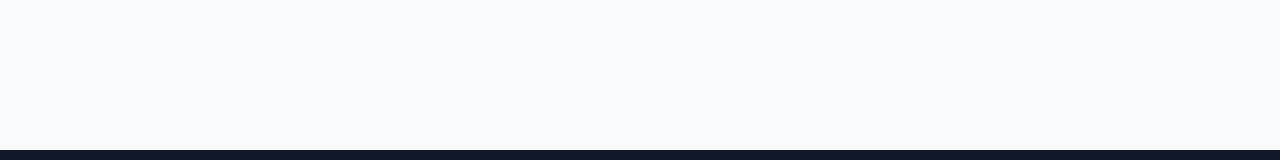
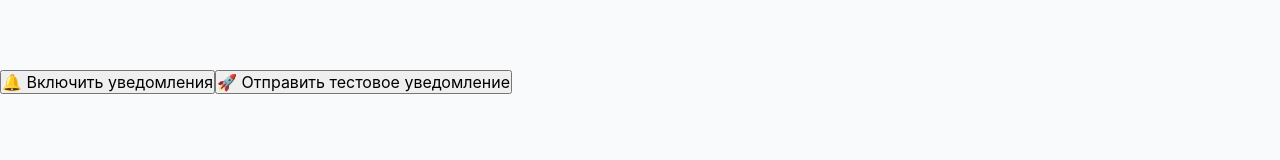
Before and after one commit to Dantul1337/CodeMentor, a React (Vite) app in the folder frontend/: page / in a window 1280 px wide. Shown: the part 1454-1614 px from the top of the page. Built offline with nearby package versions, Linux system fonts and the light colour scheme; no server answers.

Commit message:
Add web push notifications

```diff
--- a/frontend/package.json
+++ b/frontend/package.json
@@ -19,6 +19,7 @@
     "react-hook-form": "^7.81.0",
     "react-hot-toast": "^2.6.0",
     "react-router-dom": "^7.18.1",
+    "workbox-precaching": "^7.4.1",
     "zod": "^4.4.3"
   },
   "devDependencies": {
--- /dev/null
+++ b/frontend/src/components/common/NotificationButton.tsx
@@ -0,0 +1,60 @@
+import { useState } from 'react';
+import axios from 'axios';
+
+const publicKey = import.meta.env.VITE_VAPID_PUBLIC_KEY;
+
+function urlBase64ToUint8Array(base64String: string) {
+  const padding = '='.repeat((4 - (base64String.length % 4)) % 4);
+
+  const base64 = (base64String + padding).replace(/-/g, '+').replace(/_/g, '/');
+
+  const rawData = window.atob(base64);
+
+  return Uint8Array.from([...rawData].map((char) => char.charCodeAt(0)));
+}
+
+export default function NotificationButton() {
+  const [loading, setLoading] = useState(false);
+
+  const subscribe = async () => {
+    setLoading(true);
+
+    try {
+      const permission = await Notification.requestPermission();
+
+      if (permission !== 'granted') {
+        alert('Разрешите уведомления.');
+        return;
+      }
+
+      const registration = await navigator.serviceWorker.ready;
+
+      const subscription = await registration.pushManager.subscribe({
+        userVisibleOnly: true,
+        applicationServerKey: urlBase64ToUint8Array(publicKey),
+      });
+
+      await axios.post(`${import.meta.env.VITE_API_URL}/api/push/subscribe`, subscription);
+
+      alert('Уведомления подключены 🎉');
+    } catch (e) {
+      console.error(e);
+      alert('Ошибка подключения уведомлений');
+    } finally {
+      setLoading(false);
+    }
+  };
+
+  const sendNotification = async () => {
+    await axios.post(`${import.meta.env.VITE_API_URL}/api/push/send`);
+  };
+
+  return (
+    <div>
+      <button onClick={subscribe} disabled={loading}>
+        {loading ? 'Подключение...' : '🔔 Включить уведомления'}
+      </button>
+      <button onClick={sendNotification}>🚀 Отправить тестовое уведомление</button>
+    </div>
+  );
+}
--- a/frontend/src/pages/Home.tsx
+++ b/frontend/src/pages/Home.tsx
@@ -2,7 +2,7 @@ import Hero from "../components/home/Hero";
 import Advantages from "../components/home/Advantages";
 import CoursesPreview from "../components/home/CoursesPreview";
 import InstallButton from "../components/common/InstallButton";
-
+import NotificationButton from "../components/common/NotificationButton";
 const Home = () => {
     return (
         <div>
@@ -10,6 +10,7 @@ const Home = () => {
             <Advantages />
             <CoursesPreview />
             <InstallButton />
+            <NotificationButton />
         </div>
     );
 };
--- a/frontend/vite.config.ts
+++ b/frontend/vite.config.ts
@@ -1,47 +1,50 @@
-import { defineConfig } from "vite";
-import react from "@vitejs/plugin-react";
-import { VitePWA } from "vite-plugin-pwa";
+import { defineConfig } from 'vite';
+import react from '@vitejs/plugin-react';
+import { VitePWA } from 'vite-plugin-pwa';
 
 export default defineConfig({
   plugins: [
     react(),
 
     VitePWA({
-            registerType: "autoUpdate",
+      registerType: 'autoUpdate',
 
-            includeAssets: [
-                "favicon.svg",
-            ],
+      strategies: 'injectManifest',
+
+      srcDir: 'src',
+      filename: 'sw.ts',
+
+      includeAssets: ['favicon.svg'],
 
       manifest: {
-                id: "/",
-                name: "CodeMentor",
-                short_name: "CodeMentor",
-                description: "Образовательная платформа по программированию",
+        id: '/',
+        name: 'CodeMentor',
+        short_name: 'CodeMentor',
+        description: 'Образовательная платформа по программированию',
 
-                theme_color: "#2563eb",
-                background_color: "#ffffff",
+        theme_color: '#2563eb',
+        background_color: '#ffffff',
 
-                display: "standalone",
+        display: 'standalone',
 
-                start_url: "/",
+        start_url: '/',
 
         icons: [
           {
-                        src: "/pwa-192x192.png",
-                        sizes: "192x192",
-                        type: "image/png",
+            src: '/pwa-192x192.png',
+            sizes: '192x192',
+            type: 'image/png',
           },
           {
-                        src: "/pwa-512x512.png",
-                        sizes: "512x512",
-                        type: "image/png",
+            src: '/pwa-512x512.png',
+            sizes: '512x512',
+            type: 'image/png',
           },
           {
-                        src: "/pwa-512x512.png",
-                        sizes: "512x512",
-                        type: "image/png",
-                        purpose: "maskable",
+            src: '/pwa-512x512.png',
+            sizes: '512x512',
+            type: 'image/png',
+            purpose: 'maskable',
           },
         ],
       },
```
Also changed, not shown: frontend/src/sw.ts (added, +27 -0 lines), frontend/src/vite-env.d.ts (line endings or trailing spaces), 1 other file (tests, documents, lock files or other folders). Lines whose indentation alone changed are shown as unchanged.
